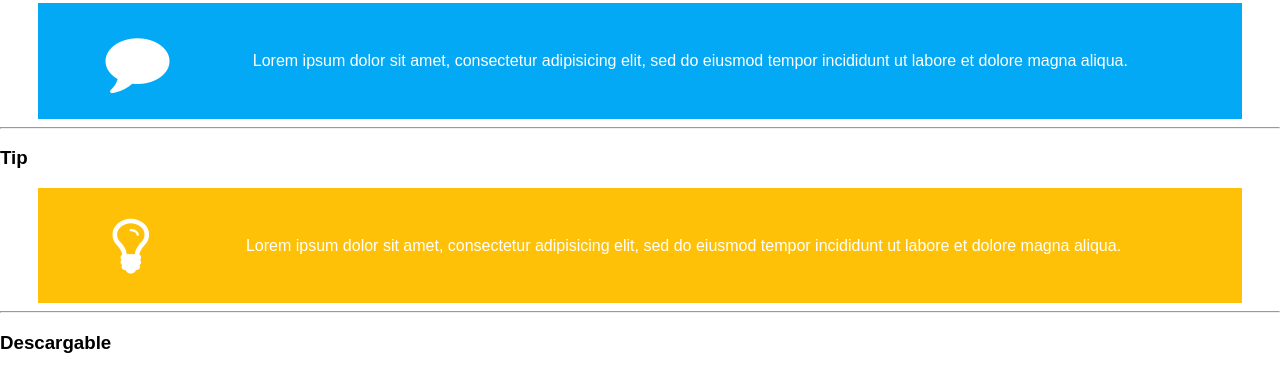
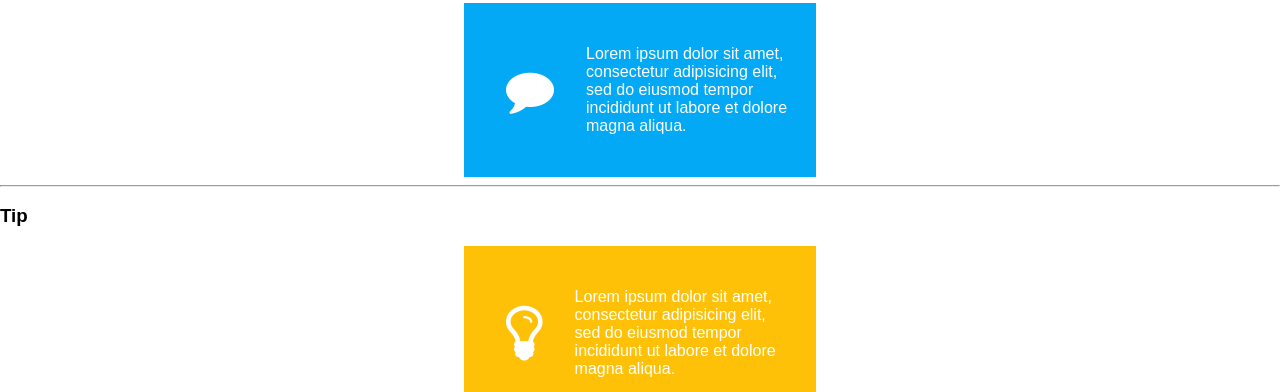
Before and after one commit to alanllamas/pwa-bedu-components, a plain HTML site: page index.html in a window 1280 px wide. Shown: the part 138-530 px from the top of the page. Drawn offline with Linux system fonts and the light colour scheme.

Commit message:
added functionality to download, restyled hint and tip

```diff
--- a/css/hint.css
+++ b/css/hint.css
@@ -1,15 +1,24 @@
+.hint *{
+    box-sizing: border-box;
+}
 .hint{
     display: flex;
-    flex-flow: row wrap;
+    flex-direction: row;
+    /* flex-flow: row wrap; */
     background-color: #03A9F4;
     justify-content: space-around;
     align-items: center;
     padding: 2%;
-    width: 90%;
+    max-width: 300px;
     margin: auto;
     color: white;
 }
+.hint i{
+    padding-left: 1rem;
+    padding-right:  2rem;
 
-.hint-content{
+}
+
+/* .hint-content{
     width: 80%;
-}
+} */
--- a/css/tip.css
+++ b/css/tip.css
@@ -1,15 +1,24 @@
 .tip{
     display: flex;
-    flex-flow: row wrap;
+    flex-direction: row;
+    /* flex-flow: row wrap; */
     background-color: #FFC107;
     justify-content: space-around;
     align-items: center;
     padding: 2%;
-    width: 90%;
+    max-width:300px;
     margin: auto;
     color: white;
+
 }
+.tip *{
+    box-sizing: border-box;
+}
+.tip i{
+    padding-left: 1rem;
+    padding-right:  2rem;
 
+}
 .tip-content{
-    width: 80%;
+    /* width: 60%; */
 }
--- a/index.html
+++ b/index.html
@@ -18,7 +18,7 @@
     <h3>Hint</h3>
     <!-- HINT -->
     <section class="hint">
-        <i class="fa fa-comment fa-4x"></i>
+        <i class="fa fa-comment fa-3x"></i>
         <p class="hint-content">Lorem ipsum dolor sit amet, consectetur adipisicing elit, sed do eiusmod tempor incididunt ut labore et dolore magna aliqua.</p>
     </section>
     <hr>
@@ -34,8 +34,10 @@
     <h3>Descargable</h3>
     <!-- Descargable -->
     <section class="down">
-        <a href="img/html-logo.png"><i class="fa fa-file fa-4x"></i></a>
+        <input type="text" placeholder="enter a drive id" id="drive-id">
+        <a id="download" target="_blank" ><i class="fa fa-file fa-4x"></i></a>
     </section>
     <hr>
+    <script src="js/down.js"></script>
 </body>
 </html>
--- /dev/null
+++ b/js/down.js
@@ -0,0 +1,14 @@
+var download = document.getElementById('download');
+console.log(download);
+download.onclick = () => {
+    var id = document.getElementById('drive-id');
+
+    console.log(id.value);
+    console.log(download);
+    download.href = `https://docs.google.com/uc?export=download&id=${id.value}`;
+}
+// download = function () {
+//
+//
+//
+// }
```
